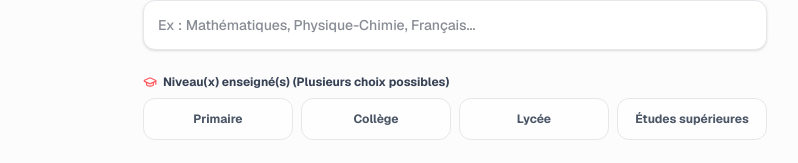
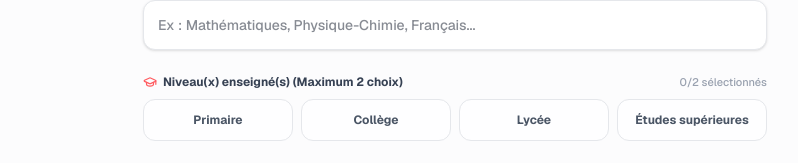
Before and after one commit to amaluy/moroccan-tutor-project-, a Next.js app: page /donner-cours/titre in a window 1280 px wide. Shown: the part 542-705 px from the top of the page, without its empty margins (185-983 px from the left). Built offline with nearby package versions, Linux system fonts and the light colour scheme.

Commit message:
le niveau est bien synchronisé avec la BD

```diff
--- a/app/donner-cours/payement/page.tsx
+++ b/app/donner-cours/payement/page.tsx
@@ -81,6 +81,7 @@ export default function PagePaiementProf() {
         ville: dataFromStorage.ville || dataFromStorage.Ville || '',
         profession: dataFromStorage.profession || '',
         matiere: dataFromStorage.matiere || dataFromStorage.Matiere || '',
+        niveau: dataFromStorage.niveau || dataFromStorage.Niveau || [], // <--- Ajouté ici pour récupérer les choix de niveaux
         'dernier diplome': dataFromStorage['dernier diplome'] || dataFromStorage.dernierDiplome || dataFromStorage.diplome || '',
         experience: dataFromStorage.experience || '',
         statut: dataFromStorage.statut || '',
--- a/app/donner-cours/titre/page.tsx
+++ b/app/donner-cours/titre/page.tsx
@@ -104,11 +104,15 @@ export default function ProfilProfesseurPage() {
   const [imageError, setImageError] = useState<string | null>(null);
   const [isLoading, setIsLoading] = useState(false);
 
-  // Gestion multi-sélection Niveau
+  // Gestion multi-sélection Niveau (Maximum 2 choix)
   const toggleNiveau = (id: string) => {
     if (niveau.includes(id)) {
       setNiveau(niveau.filter(item => item !== id));
     } else {
+      if (niveau.length >= 2) {
+        alert("Vous pouvez sélectionner 2 niveaux maximum.");
+        return;
+      }
       setNiveau([...niveau, id]);
     }
   };
@@ -220,7 +224,7 @@ export default function ProfilProfesseurPage() {
 
   const currentBadge = experience ? EXPERIENCE_BADGES[experience] : null;
 
-  // Sauvegarde sécurisée dans le localStorage
+  // Sauvegarde sécurisée dans le localStorage (incluant le tableau niveau)
   const handleNext = async () => {
     if (!isValid) return;
     setIsLoading(true);
@@ -237,7 +241,7 @@ export default function ProfilProfesseurPage() {
         ville: ville.trim(),
         profession: profession.trim(),
         matiere: matiere.trim(),
-        niveau: niveau, // Stocke les niveaux sélectionnés (ex: ['primaire', 'college'])
+        niveau: niveau, // Stocke les 1 ou 2 niveaux sélectionnés (ex: ['college', 'lycee'])[cite: 1]
         'dernier diplome': diplome.trim(),
         experience,
         statut: currentBadge?.label || '',
@@ -386,12 +390,15 @@ export default function ProfilProfesseurPage() {
             />
           </div>
 
-          {/* SÉLECTION NIVEAU (Primaire, Collège, Lycée, Supérieur) */}
+          {/* SÉLECTION NIVEAU (Maximum 2 choix) */}
           <div className="space-y-2">
-            <label className="text-xs font-bold text-gray-700 flex items-center gap-1.5">
-              <GraduationCap className="w-3.5 h-3.5 text-[#FF5A5F]" />
-              Niveau(x) enseigné(s) (Plusieurs choix possibles)
-            </label>
+            <div className="flex items-center justify-between">
+              <label className="text-xs font-bold text-gray-700 flex items-center gap-1.5">
+                <GraduationCap className="w-3.5 h-3.5 text-[#FF5A5F]" />
+                Niveau(x) enseigné(s) (Maximum 2 choix)
+              </label>
+              <span className="text-[11px] text-gray-400 font-medium">{niveau.length}/2 sélectionnés</span>
+            </div>
             <div className="grid grid-cols-2 sm:grid-cols-4 gap-2">
               {NIVEAUX.map((item) => {
                 const isSelected = niveau.includes(item.id);
```
